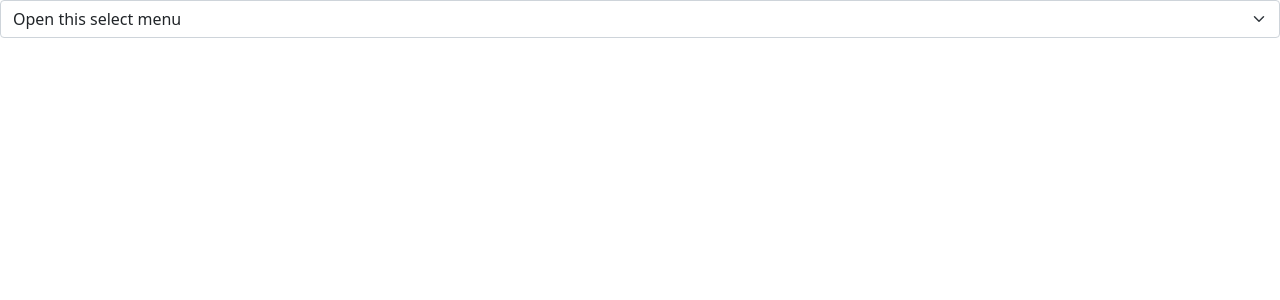
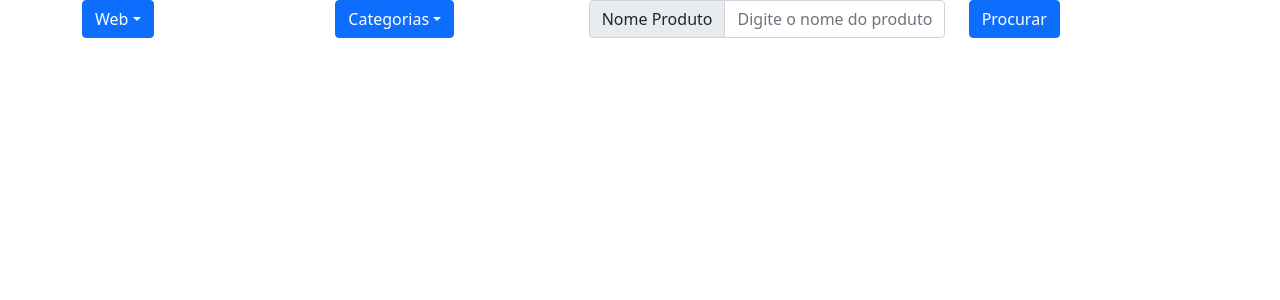
Before and after one commit to rafaelromanoz/web-scrapping-studies, a React (Create React App) app in the folder frontend/: page / in a window 1280 px wide. Shown: the top 300 px of the page. Built offline with nearby package versions, Linux system fonts and the light colour scheme.

Commit message:
:construction: working on free market api logic
Handling data from api in progress

```diff
--- a/frontend/src/components/Header.tsx
+++ b/frontend/src/components/Header.tsx
@@ -1,19 +1,66 @@
 import React, {
   ReactElement, useContext,
 } from 'react';
-import { Form } from 'react-bootstrap';
+import {
+  Button,
+  Col,
+  Container,
+  Dropdown, DropdownButton, FormControl, InputGroup, Row,
+} from 'react-bootstrap';
 import ProductContext from '../context/ProductsContext';
+import { onClickSearch } from '../utils/functions';
 
 export default function Header(): ReactElement {
-  const { setCategory, setSite, setInput }: any = useContext(ProductContext);
+  const {
+    setCategory,
+    setSite,
+    setInput,
+    setDataMercadoLivre,
+    category,
+    input,
+  }: any = useContext(ProductContext);
   return (
-    <div>
-      <Form.Select onChange={(event) => console.log(event)} aria-label="Default select example">
-        <option>Open this select menu</option>
-        <option value="1">One</option>
-        <option value="2">Two</option>
-        <option value="3">Three</option>
-      </Form.Select>
-    </div>
+    <Container>
+      <Row>
+        <Col>
+          <DropdownButton
+            title="Web"
+            id="dropdown-menu-align-right"
+            onSelect={(event) => setSite(event)}
+          >
+            <Dropdown.Item eventKey="todas">Todas</Dropdown.Item>
+            <Dropdown.Item eventKey="mercadolivre">MercadoLivre</Dropdown.Item>
+            <Dropdown.Item eventKey="buscape">Buscapé</Dropdown.Item>
+          </DropdownButton>
+        </Col>
+        <Col>
+          <DropdownButton
+            title="Categorias"
+            id="dropdown-menu-align-right"
+            onSelect={(event) => setCategory(event)}
+          >
+            <Dropdown.Item eventKey="geladeira">Geladeira</Dropdown.Item>
+            <Dropdown.Item eventKey="tv">TV</Dropdown.Item>
+            <Dropdown.Item eventKey="celular">Celular</Dropdown.Item>
+          </DropdownButton>
+        </Col>
+        <Col xs={4}>
+          <InputGroup>
+            <InputGroup.Text>Nome Produto</InputGroup.Text>
+            <FormControl
+              placeholder="Digite o nome do produto"
+              onChange={({ target }) => setInput(target.value)}
+            />
+          </InputGroup>
+        </Col>
+        <Col>
+          <Button
+            onClick={() => onClickSearch(setDataMercadoLivre, category, input)}
+          >
+            Procurar
+          </Button>
+        </Col>
+      </Row>
+    </Container>
   );
 }
--- a/frontend/src/context/ProductsContext.ts
+++ b/frontend/src/context/ProductsContext.ts
@@ -1,6 +1,5 @@
 import { createContext } from 'react';
-import { IValue } from '../interfaces/interfaces';
 
-const ProductContext = createContext <IValue | null>(null);
+const ProductContext = createContext <any>(null);
 
 export default ProductContext;
--- a/frontend/src/context/ProductsProvider.tsx
+++ b/frontend/src/context/ProductsProvider.tsx
@@ -1,6 +1,4 @@
-import React, {
-  useState, useEffect, ReactElement, useMemo, ProviderProps, SetStateAction,
-} from 'react';
+import React, { useState, ReactElement } from 'react';
 import { IChildren } from '../interfaces/interfaces';
 import Context from './ProductsContext';
 
@@ -8,11 +6,17 @@ export default function ProductProvider({ children }: IChildren): ReactElement {
   const [category, setCategory] = useState<string>('');
   const [site, setSite] = useState<string>('');
   const [input, setInput] = useState<string>('');
+  const [dataMercadoLivre, setDataMercadoLivre] = useState();
   return (
     <Context.Provider value={{
       setCategory,
       setSite,
       setInput,
+      setDataMercadoLivre,
+      category,
+      input,
+      dataMercadoLivre,
+      site,
     }}
     >
       {children}
--- /dev/null
+++ b/frontend/src/utils/functions.ts
@@ -0,0 +1,17 @@
+import { verifyInput } from './helpers';
+import {
+  searchByCategory,
+  searchByNameProduct,
+} from './requestApiMercadoLivre';
+
+const onClickSearch = async (setstate: any, category: string, input: string):
+  Promise<void> => {
+  if (verifyInput(input)) {
+    setstate(await searchByNameProduct(input));
+  }
+  setstate(await searchByCategory(category));
+};
+
+export {
+  onClickSearch,
+};
--- /dev/null
+++ b/frontend/src/utils/helpers.ts
@@ -0,0 +1,27 @@
+const urlBase = 'https://api.mercadolibre.com/sites/MLB/search?category=';
+
+const getUrlByCategory = (category: string): string => {
+  let url = '';
+  if (category === 'geladeira') {
+    url = `${urlBase}MLB5726&q=geladeiras-freezers&limit=10`;
+  }
+  if (category === 'tv') {
+    url = `${urlBase}MLB1000&q=televisores&limit=10`;
+  }
+  if (category === 'celular') {
+    url = `${urlBase}MLB1051&q=celulares&limit=10`;
+  }
+  return url;
+};
+
+const filterProducts = (array) => array.map(({ title, thumbnail }) => ({
+  title,
+  thumbnail,
+}));
+
+const verifyInput = (input: string): boolean => input !== '';
+
+export {
+  getUrlByCategory,
+  verifyInput,
+};
--- /dev/null
+++ b/frontend/src/utils/requestApiMercadoLivre.ts
@@ -0,0 +1,22 @@
+import axios from 'axios';
+import { getUrlByCategory } from './helpers';
+
+const urlBaseSearchName = 'https://api.mercadolibre.com/sites/MLB/search?q=';
+
+const searchByNameProduct = async (query: string): Promise<[]> => {
+  const { data: { results } } = await axios
+    .get(`${urlBaseSearchName}${query}&limit=10`);
+  console.log(results);
+  return results;
+};
+
+const searchByCategory = async (category: string): Promise<[]> => {
+  const { data: { results } } = await axios.get(getUrlByCategory(category));
+  console.log(results);
+  return results;
+};
+
+export {
+  searchByNameProduct,
+  searchByCategory,
+};
```
Also changed, not shown: frontend/src/interfaces/interfaces.ts (+5 -6 lines).
